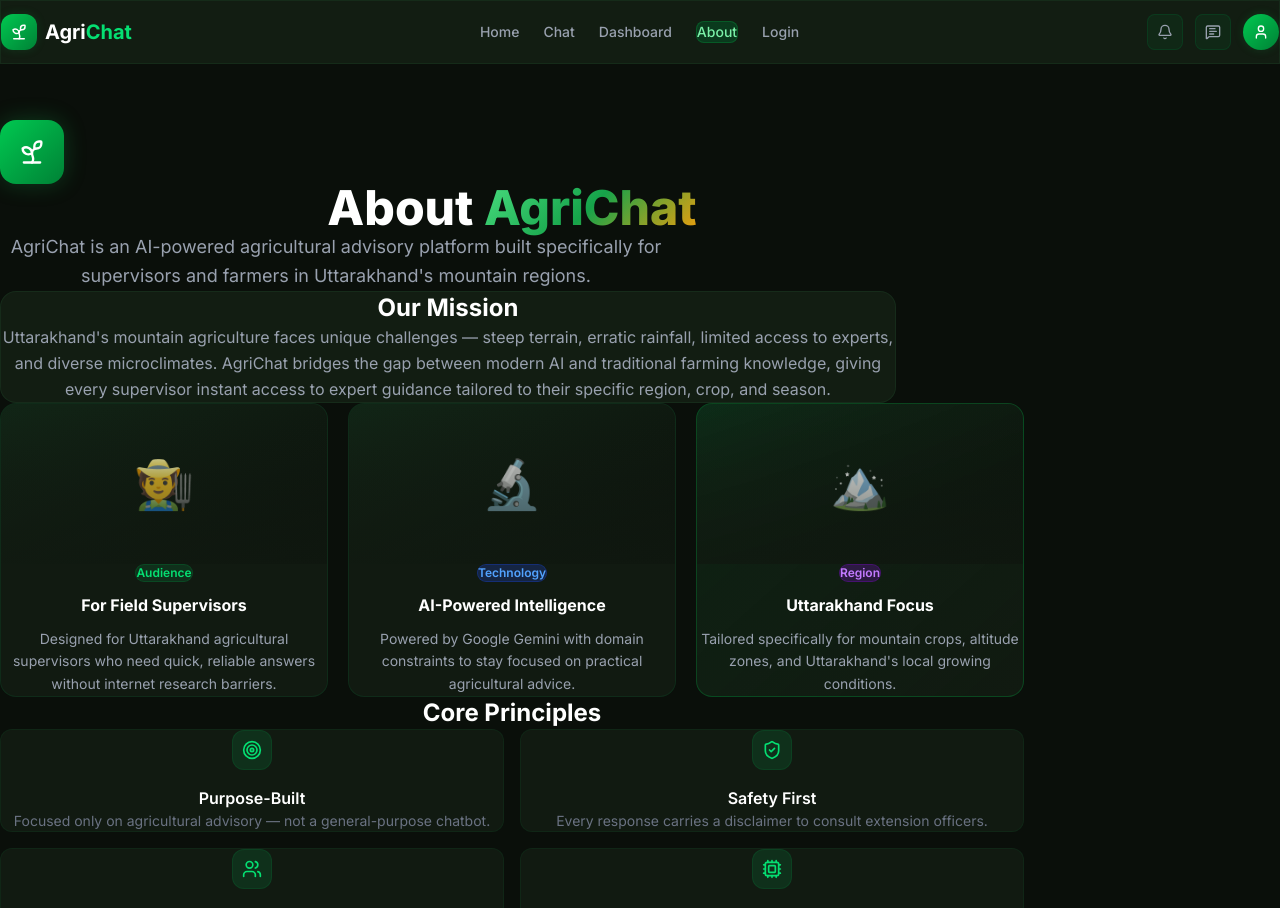
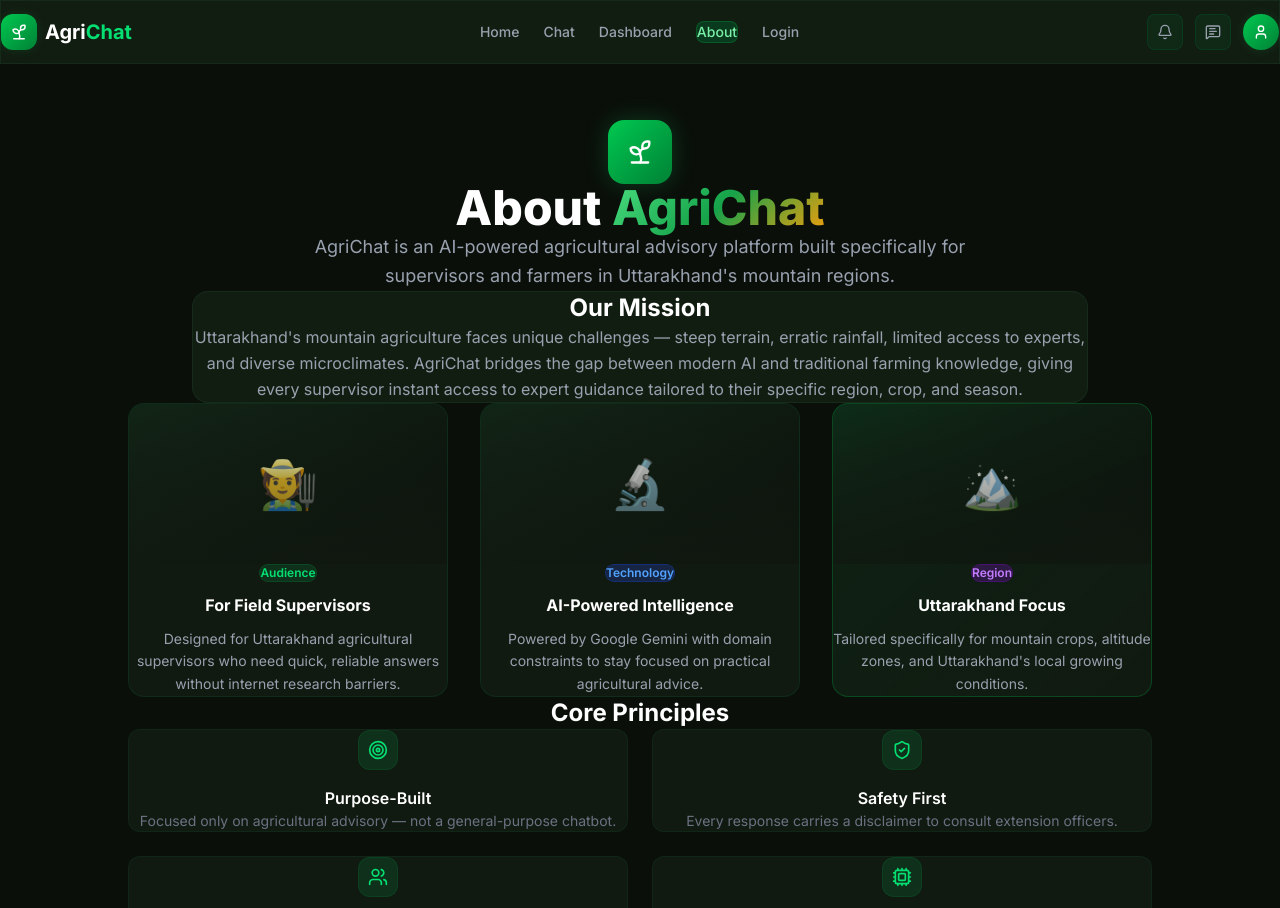
Before and after one commit to TUMBALI-HARSHITHA/AgriChat, a React (Vite) app: page /about in a window 1280 px wide. Shown: the top 908 px of the page. Built offline with nearby package versions, Linux system fonts and the light colour scheme.

Commit message:
refactor: center leaf icon and headings, and increase spacing gaps on About page

```diff
--- a/src/pages/About.jsx
+++ b/src/pages/About.jsx
@@ -55,13 +55,15 @@
 
 export default function About() {
   return (
-    <div className="min-h-screen page-enter" style={{ paddingTop: '120px', paddingBottom: '96px' }}>
-      <div className="max-w-5xl mx-auto px-6 sm:px-10 lg:px-16">
+    <div className="min-h-screen w-full page-enter flex flex-col items-center" style={{ paddingTop: '120px', paddingBottom: '96px' }}>
+      <div className="max-w-5xl w-full px-6 sm:px-10 lg:px-16 flex flex-col items-center">
 
         {/* ── Page header ── */}
-        <div className="text-center mb-14">
-          <div className="w-16 h-16 rounded-2xl bg-gradient-to-br from-green-500 to-green-700 flex items-center justify-center mx-auto mb-5 glow-green">
-            <Sprout size={28} className="text-white" />
+        <div className="text-center mb-14 flex flex-col items-center w-full">
+          <div className="flex justify-center mb-5">
+            <div className="w-16 h-16 rounded-2xl bg-gradient-to-br from-green-500 to-green-700 flex items-center justify-center glow-green shrink-0">
+              <Sprout size={28} className="text-white" />
+            </div>
           </div>
           <h1 className="text-4xl sm:text-5xl font-extrabold text-white mb-4">
             About <span className="gradient-text">AgriChat</span>
@@ -73,7 +75,7 @@
         </div>
 
         {/* ── Mission ── */}
-        <div className="glass rounded-2xl p-6 sm:p-8 mb-16 border border-green-900/30 text-center max-w-4xl mx-auto">
+        <div className="glass rounded-2xl p-6 sm:p-8 mb-16 border border-green-900/30 text-center w-full max-w-4xl">
           <h2 className="text-xl sm:text-2xl font-bold text-white mb-3">Our Mission</h2>
           <p className="text-gray-400 leading-relaxed">
             Uttarakhand's mountain agriculture faces unique challenges — steep terrain, erratic rainfall,
@@ -84,17 +86,17 @@
         </div>
 
         {/* ── Cards ── */}
-        <div className="grid grid-cols-1 sm:grid-cols-3 gap-5 mb-20 justify-items-center justify-center">
+        <div className="grid grid-cols-1 sm:grid-cols-3 gap-8 mb-20 w-full justify-items-center justify-center">
           {teamCards.map((c, i) => <Card key={i} {...c} />)}
         </div>
 
         {/* ── Core Principles ── */}
         <h2 className="text-xl sm:text-2xl font-bold text-white mb-8 text-center">Core Principles</h2>
-        <div className="grid grid-cols-1 sm:grid-cols-2 gap-4 mb-20 justify-items-center justify-center">
+        <div className="grid grid-cols-1 sm:grid-cols-2 gap-6 mb-20 w-full justify-items-center justify-center">
           {values.map(v => (
             <div
               key={v.title}
-              className="flex flex-col items-center text-center gap-4 p-5 rounded-xl bg-[#111a11] border border-green-900/20 hover:border-green-700/30 transition-colors w-full"
+              className="flex flex-col items-center text-center gap-4 p-5 rounded-xl bg-[#111a11] border border-green-900/20 hover:border-green-700/30 transition-colors w-full max-w-lg"
             >
               <div className="w-10 h-10 rounded-xl bg-green-900/40 border border-green-700/20 flex items-center justify-center text-green-400 shrink-0">
                 {v.icon}
@@ -108,7 +110,7 @@
         </div>
 
         {/* ── Disclaimer ── */}
-        <div className="rounded-2xl bg-amber-900/10 border border-amber-800/20 p-5 sm:p-6 mb-16 text-center max-w-4xl mx-auto">
+        <div className="rounded-2xl bg-amber-900/10 border border-amber-800/20 p-5 sm:p-6 mb-16 text-center w-full max-w-4xl mx-auto">
           <h3 className="text-base font-bold text-amber-400 mb-2">⚠️ Important Disclaimer</h3>
           <p className="text-sm text-amber-500/80 leading-relaxed">
             All responses provided by AgriChat are AI-generated and intended for informational purposes
```
